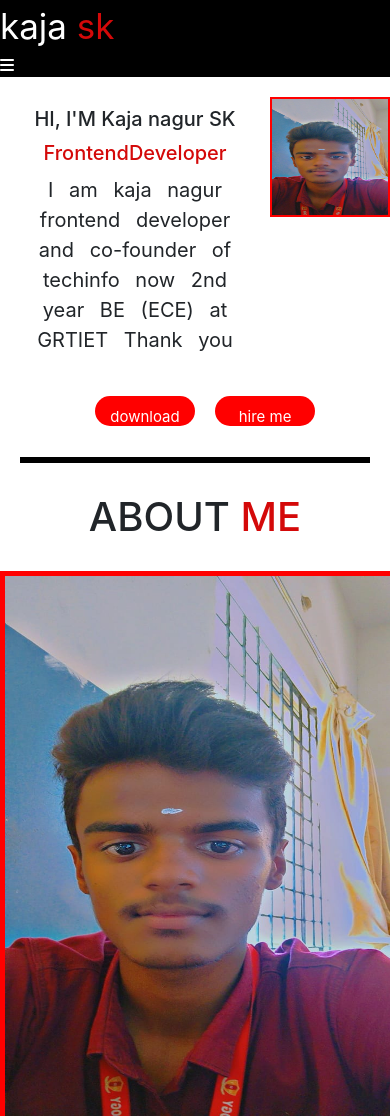
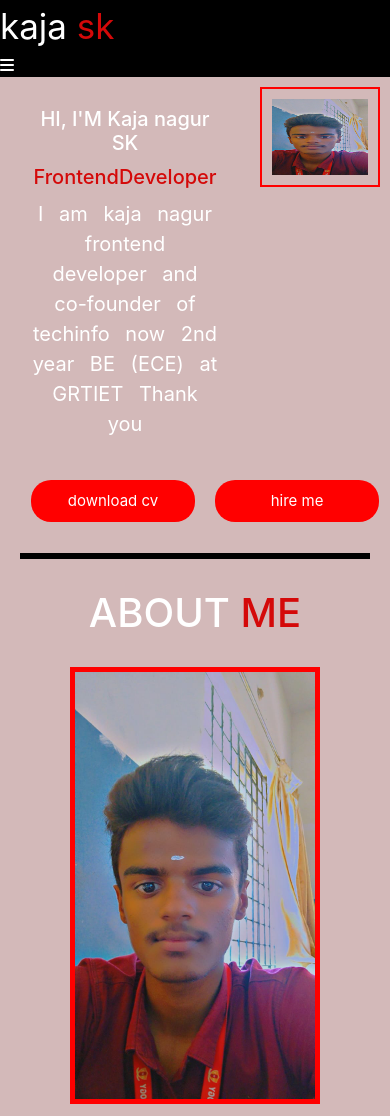
Before and after one commit to kajanagur123/kaja-sk-, a plain HTML site: page index.html in a window 390 px wide. Shown: the top 1116 px of the page. Drawn offline with nearby package versions, Linux system fonts and the light colour scheme.

Commit message:
Update styles.css

```diff
--- a/styles.css
+++ b/styles.css
@@ -1,4 +1,3 @@
-
 
 *{
     margin: 0px;
@@ -54,15 +53,18 @@
         display: block;
         text-align: center !important;
         }
- .img imgs{
-     width:250px !important;
-     heigth:fit-content !important;
- }
-      .img img{
+       .img img{
+        margin: 10px !important;
 
-        width: 120px !important;
-        height: 120px!important;
-    }
+        padding: 10px !important;
+
+
+       }
+       html,body{
+        height: 100vh !important;
+        margin: 0 !important;
+       }
+
         }
 
 
@@ -132,6 +134,36 @@
 
 
     }
+
+
+
+    body{
+        width: 100%;
+        background-color: #d3b9b9;
+        color:white;
+
+    }
+    .education{
+        background-color: #0056b3 !important;
+    }
+
+    .b{
+        width: 100px!important;
+        height: fit-content !important;
+    }
+    .b:hover{
+        background-color: #333;
+    }
+    .img img{
+
+        width: 120px !important;
+        height: 100px!important;
+    }
+img{
+    width:250px !important;
+    height: fit-content !important;
+}
+
     .services-1{
         display: block;
 
@@ -265,8 +297,7 @@ h4{
     color: white;
     font-size: 15px;
     text-align: center;
-    width:100px;
-    height: 30px;
+    height: fit-content;
     border-radius: 20px;
     margin-left: 20px;
 
```
